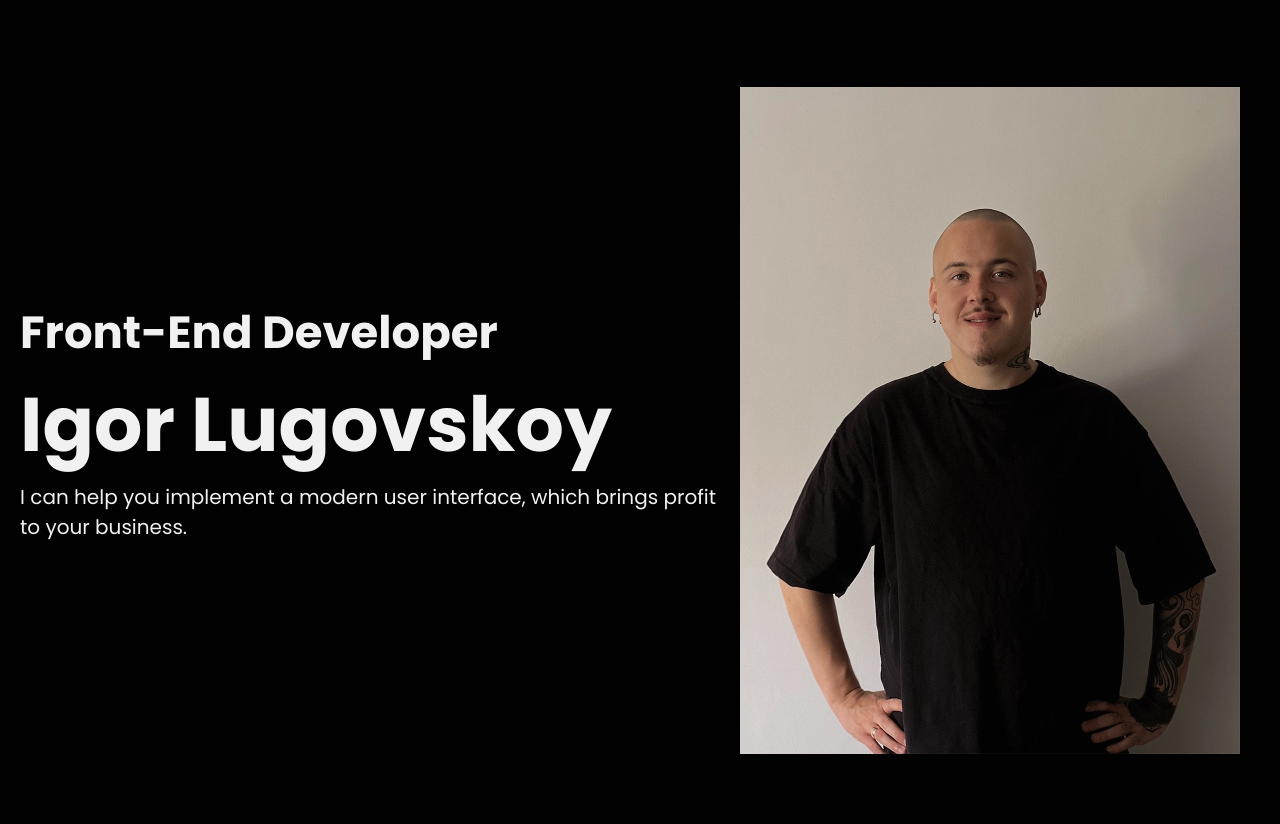
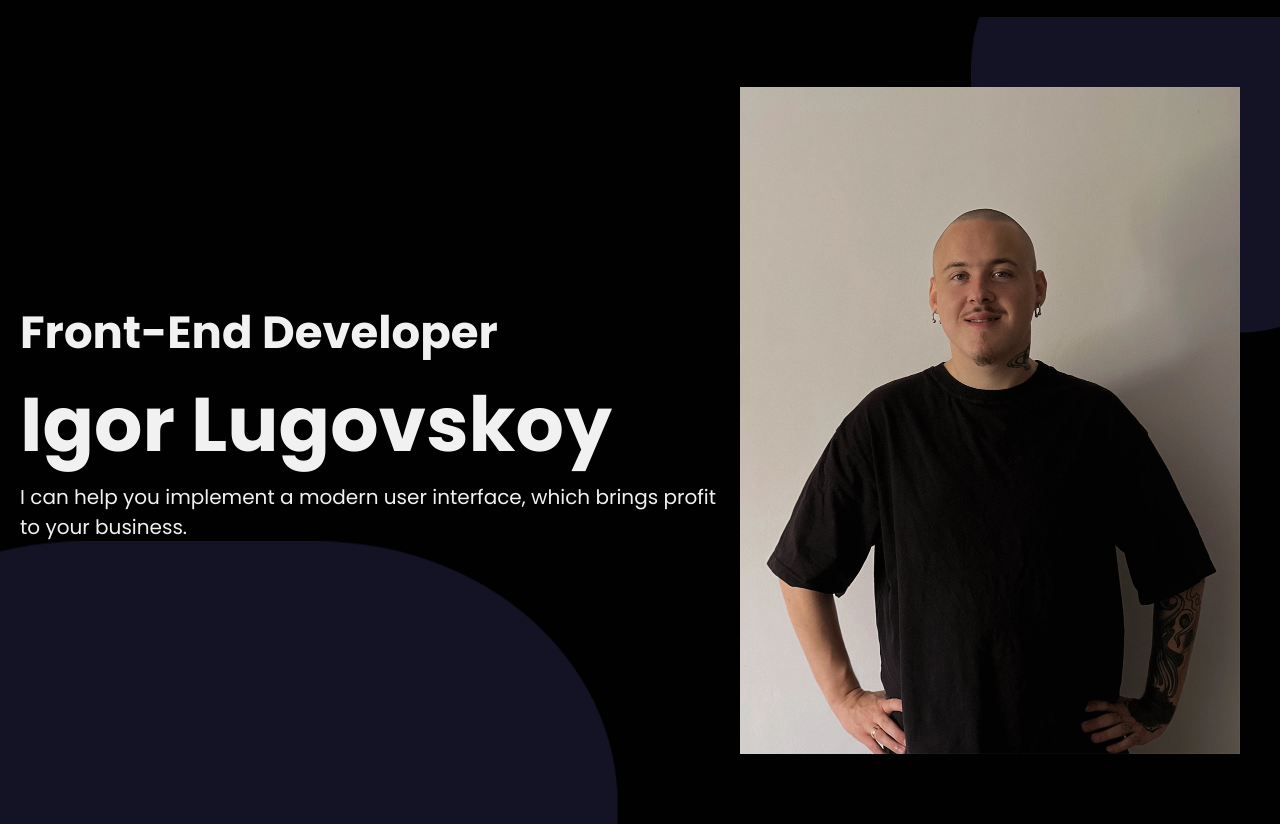
Before and after one commit to GoshaOlegovich/portfolio, a website: page src/html/index.html in a window 1280 px wide. Both pictures are taken after a click on the element 1195 px from the left and 42 px from the top of the page. Shown: the part 64-888 px from the top of the page. Drawn offline with nearby package versions, Linux system fonts and the light colour scheme; files that its build step writes are made by us from their sources; files whose address does not match are found by name.

Commit message:
add bg animation

```diff
--- a/src/html/components/header.html
+++ b/src/html/components/header.html
@@ -1,4 +1,4 @@
-<header class="header">
+<header class="header header__theme_day">
   <div class="container">
     <div class="header__content">
       <div class="header__logo">
--- a/src/html/sections/about.html
+++ b/src/html/sections/about.html
@@ -16,6 +16,10 @@
           </div>
         </div>
       </div>
+      <div class="about__bg">
+        <div class="about__bg__sphere"></div>
+        <div class="about__bg__sphere"></div>
+      </div>
       <!-- <a class="arrow-down" href="#projects">
         More
       </a> -->
--- a/src/scss/global/__var.scss
+++ b/src/scss/global/__var.scss
@@ -1,5 +1,5 @@
 // Colors
-   $bodyColor: #f3f3f3;
+   $bodyColor: #f2f2f2;
 
 
     //components
--- a/src/scss/sections/__about.scss
+++ b/src/scss/sections/__about.scss
@@ -18,13 +18,53 @@
 
   }
 
+  &__bg {
+    position: absolute;
+    top: 0;
+    left: 0;
+    width: 100%;
+    height: 100%;
+    z-index: -1;
+    overflow: hidden;
+    &__sphere {
+      position: absolute;
+      transition: ease-in-out 1s;
+      background-color: rgb(255, 255, 255);
+      width: 400px;
+      height: 400px;
+      bottom: -140px;
+      right: -200px;
+      border-radius: 50%;
+      animation: moveSp;
+      animation-duration: 4s;
+      animation-iteration-count: infinite;
+      &:nth-child(2) {
+        width: 800px;
+        height: 800px;
+        left: -200px;
+        top: -140px;
+      }
+    }
+  }
+
   &__theme_day {
-    background-color: $bodyColor;;
+    background-color: $bodyColor;
   }
   &__theme_nigth {
     background-color: #010101;
     h1,h2,h3, p {
       color: #f1f1f1;
+    }
+    .about__bg__sphere {
+      background-color: #131325;
+      bottom: 500px;
+      right: -100px;
+      &:nth-child(2) {
+        width: 800px;
+        height: 700px;
+        left: -200px;
+        top: 540px;
+      }
     }
   }
 }
@@ -41,3 +81,15 @@
     }
   }
 }
+
+
+@keyframes moveSp {
+  0%, 100% {
+    transform: scale(1);
+    border-radius: 30%;
+  }
+  50% {
+    border-radius: 50%;
+    transform: scale(1.15);
+  }
+}
```
Also changed, not shown: build/index.html, build/styles/style.css, src/scss/components/__header.scss (line endings or trailing spaces).
